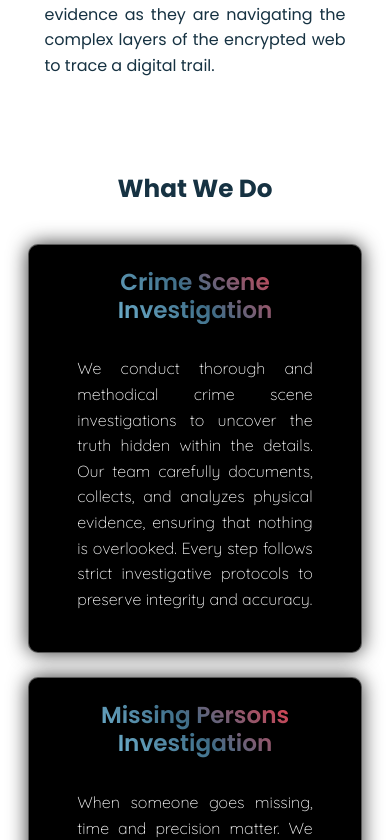
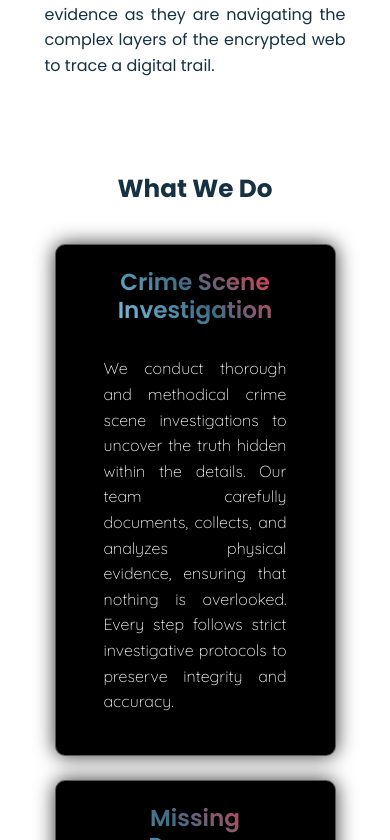
Before and after one commit to deyperfect/Wanted-Minds, a React (Vite) app in the folder client/: page / in a window 390 px wide. Shown: the part 904-1744 px from the top of the page. Built offline with nearby package versions, Linux system fonts and the light colour scheme.

Commit message:
Adjusted home page view on small screens

```diff
--- a/client/src/pages/Home.jsx
+++ b/client/src/pages/Home.jsx
@@ -37,25 +37,25 @@ export default function Home() {
         </div>
       </section>
 
-      <section id="services">
+      <section id="services" className="container">
         <h2 id="core">What We Do</h2>
         <div className="row justify-content-lg-between justify-content-center g-4 g-lg-5" id="container2">
 
-          <div className="col-11 col-lg-4 d-flex">
+          <div className="col-10 col-lg-4 d-flex">
             <div className="cardx w-100">
               <h3 className="service-title">Crime Scene Investigation</h3>
               <p className="service">We conduct thorough and methodical crime scene investigations to uncover the truth hidden within the details. Our team carefully documents, collects, and analyzes physical evidence, ensuring that nothing is overlooked. Every step follows strict investigative protocols to preserve integrity and accuracy.</p>
             </div>
           </div>
 
-          <div className="col-11 col-lg-4 d-flex">
+          <div className="col-10 col-lg-4 d-flex">
             <div className="cardx w-100">
               <h3 className="service-title">Missing Persons Investigation</h3>
               <p className="service">When someone goes missing, time and precision matter. We specialize in tracing leads and uncovering patterns that others may miss. Through interviews, surveillance, and intelligence gathering, we work relentlessly to locate missing individuals and provide answers to families seeking clarity and closure.</p>
             </div>
           </div>
 
-          <div className="col-11 col-lg-4 d-flex">
+          <div className="col-10 col-lg-4 d-flex">
             <div className="cardx w-100">
               <h3 className="service-title">Digital&nbsp;Crime <br />Analysis</h3>
               <p className="service">In today&apos;s digital world, crimes often leave traces online. Our digital crime analysis service examines electronic data, online activity, and digital footprints to uncover hidden connections and evidence. From data recovery to behavioral analysis, we transform complex digital information into clear, actionable insights.</p>
```
